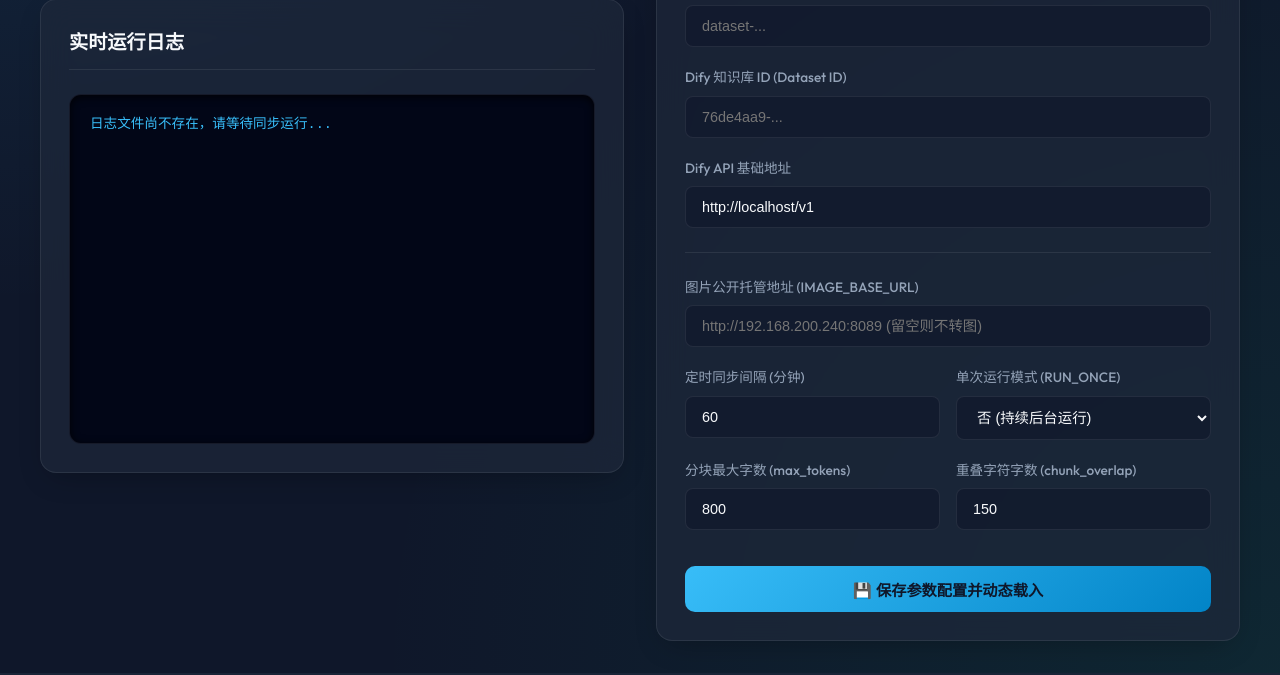
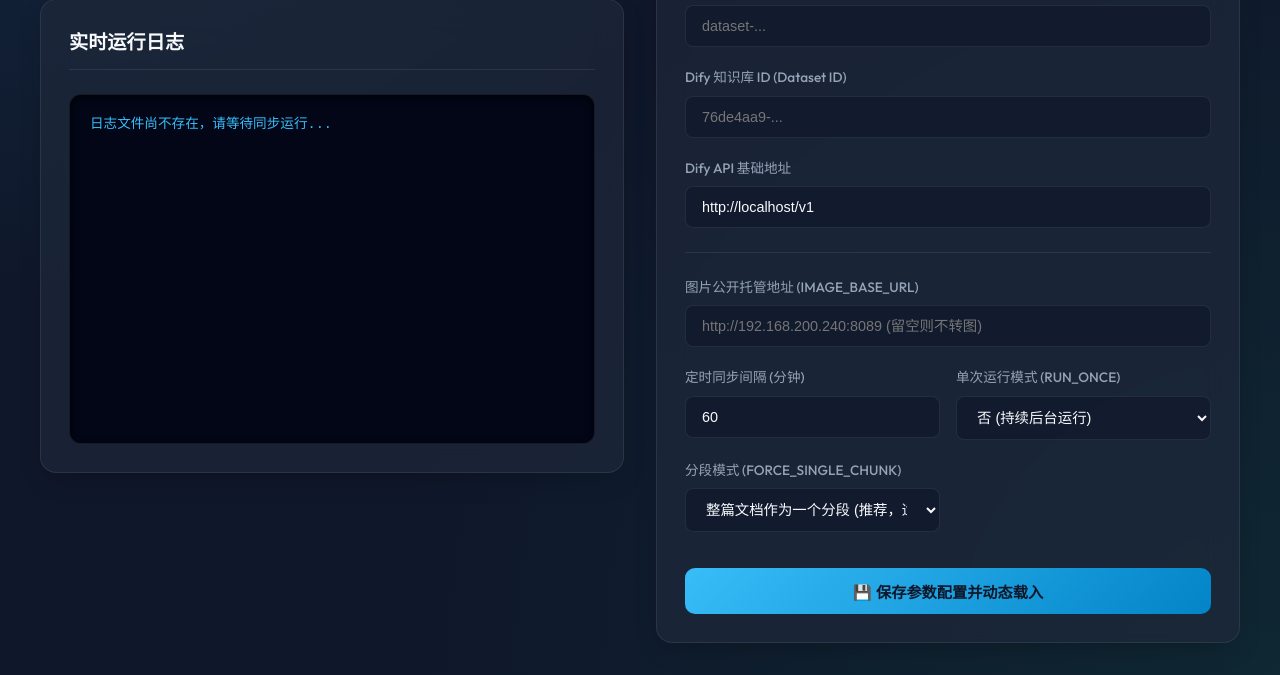
Before and after one commit to bbblq/feishuwiki2dify, a Flask app: page / in a window 1280 px wide. Shown: the part 576-1251 px from the top of the page. Run offline with Flask 3, Linux system fonts and the light colour scheme; parts of the project's set-up code (start-up, migrations or seed data) failed here and were passed over.

Commit message:
feat: add FORCE_SINGLE_CHUNK mode to keep whole document as one segment

```diff
--- a/app.py
+++ b/app.py
@@ -70,7 +70,7 @@ def manage_config():
             "FEISHU_APP_ID", "FEISHU_APP_SECRET", "FEISHU_WIKI_SPACE_ID",
             "DIFY_API_KEY", "DIFY_DATASET_ID", "DIFY_BASE_URL",
             "IMAGE_BASE_URL", "SYNC_INTERVAL_MINUTES", "RUN_ONCE",
-            "MAX_TOKENS", "CHUNK_OVERLAP"
+            "FORCE_SINGLE_CHUNK", "MAX_TOKENS", "CHUNK_OVERLAP"
         ]
         sanitized_config = {}
         for field in allowed_fields:
@@ -93,6 +93,8 @@ def manage_config():
             settings["SYNC_INTERVAL_MINUTES"] = os.environ.get("SYNC_INTERVAL_MINUTES", "60")
         if "RUN_ONCE" not in settings:
             settings["RUN_ONCE"] = os.environ.get("RUN_ONCE", "false")
+        if "FORCE_SINGLE_CHUNK" not in settings:
+            settings["FORCE_SINGLE_CHUNK"] = os.environ.get("FORCE_SINGLE_CHUNK", "true")
         if "MAX_TOKENS" not in settings:
             settings["MAX_TOKENS"] = os.environ.get("MAX_TOKENS", "800")
         if "CHUNK_OVERLAP" not in settings:
--- a/docker-compose.yml
+++ b/docker-compose.yml
@@ -23,6 +23,7 @@ services:
       - TZ=${TZ:-Asia/Shanghai}
       - MAX_TOKENS=${MAX_TOKENS:-800}
       - CHUNK_OVERLAP=${CHUNK_OVERLAP:-150}
+      - FORCE_SINGLE_CHUNK=${FORCE_SINGLE_CHUNK:-true}
     x-casaos:
       envs:
         - container: FEISHU_APP_ID
@@ -85,6 +86,11 @@ services:
             en_us: "Overlap length between chunks (default 150)"
             zh_cn: "知识库分块重叠长度"
           default: "150"
+        - container: FORCE_SINGLE_CHUNK
+          description:
+            en_us: "Force entire document as a single chunk (true/false, default true)"
+            zh_cn: "是否整篇文档作为一个分段 (适合一文一答)"
+          default: "true"
 
   image-server:
     image: nginx:alpine
--- a/sync_to_dify.py
+++ b/sync_to_dify.py
@@ -15,6 +15,7 @@ IMAGE_BASE_URL = ""
 IMAGES_DIR = "/app/images"
 MAX_TOKENS = "800"
 CHUNK_OVERLAP = "150"
+FORCE_SINGLE_CHUNK = "true"
 
 def load_settings():
     """Load configuration from JSON file first, falling back to environment variables"""
@@ -36,13 +37,14 @@ def load_settings():
         "IMAGE_BASE_URL": config.get("IMAGE_BASE_URL") or os.environ.get("IMAGE_BASE_URL", ""),
         "IMAGES_DIR": config.get("IMAGES_DIR") or os.environ.get("IMAGES_DIR", "/app/images"),
         "MAX_TOKENS": config.get("MAX_TOKENS") or os.environ.get("MAX_TOKENS", "800"),
-        "CHUNK_OVERLAP": config.get("CHUNK_OVERLAP") or os.environ.get("CHUNK_OVERLAP", "150")
+        "CHUNK_OVERLAP": config.get("CHUNK_OVERLAP") or os.environ.get("CHUNK_OVERLAP", "150"),
+        "FORCE_SINGLE_CHUNK": config.get("FORCE_SINGLE_CHUNK") or os.environ.get("FORCE_SINGLE_CHUNK", "true")
     }
 
 def load_globals():
     global FEISHU_APP_ID, FEISHU_APP_SECRET, FEISHU_WIKI_SPACE_ID
     global DIFY_API_KEY, DIFY_DATASET_ID, DIFY_BASE_URL
-    global IMAGE_BASE_URL, IMAGES_DIR, MAX_TOKENS, CHUNK_OVERLAP
+    global IMAGE_BASE_URL, IMAGES_DIR, MAX_TOKENS, CHUNK_OVERLAP, FORCE_SINGLE_CHUNK
     settings = load_settings()
     FEISHU_APP_ID = settings["FEISHU_APP_ID"]
     FEISHU_APP_SECRET = settings["FEISHU_APP_SECRET"]
@@ -54,6 +56,7 @@ def load_globals():
     IMAGES_DIR = settings["IMAGES_DIR"]
     MAX_TOKENS = settings["MAX_TOKENS"]
     CHUNK_OVERLAP = settings["CHUNK_OVERLAP"]
+    FORCE_SINGLE_CHUNK = settings["FORCE_SINGLE_CHUNK"]
 
 # Initial load
 load_globals()
@@ -576,30 +579,49 @@ def upsert_to_dify(title, content, doc_token, existing_doc_id=None):
     headers = {"Authorization": f"Bearer {DIFY_API_KEY}"}
 
     # 构建自定义分块规则
-    try:
-        max_tok = int(MAX_TOKENS)
-    except ValueError:
-        max_tok = 800
+    is_force_single = str(FORCE_SINGLE_CHUNK).lower() in ("true", "1", "yes")
 
-    try:
-        overlap = int(CHUNK_OVERLAP)
-    except ValueError:
-        overlap = 150
-
-    process_rule = {
-        "mode": "custom",
-        "rules": {
-            "pre_processing_rules": [
-                { "id": "remove_extra_spaces", "enabled": True },
-                { "id": "remove_urls_emails", "enabled": False }
-            ],
-            "segmentation": {
-                "separator": "\n\n",
-                "max_tokens": max_tok,
-                "chunk_overlap": overlap
+    if is_force_single:
+        # 强制单文档作为一个分段模式：使用永远不匹配的分段符，并且分段上限设为 50,000 token（约4万字），实现单篇整页不切分
+        process_rule = {
+            "mode": "custom",
+            "rules": {
+                "pre_processing_rules": [
+                    { "id": "remove_extra_spaces", "enabled": True },
+                    { "id": "remove_urls_emails", "enabled": False }
+                ],
+                "segmentation": {
+                    "separator": "###___NEVER_SPLIT_THIS_DOCUMENT___###",
+                    "max_tokens": 50000,
+                    "chunk_overlap": 0
+                }
             }
         }
-    }
+    else:
+        try:
+            max_tok = int(MAX_TOKENS)
+        except ValueError:
+            max_tok = 800
+
+        try:
+            overlap = int(CHUNK_OVERLAP)
+        except ValueError:
+            overlap = 150
+
+        process_rule = {
+            "mode": "custom",
+            "rules": {
+                "pre_processing_rules": [
+                    { "id": "remove_extra_spaces", "enabled": True },
+                    { "id": "remove_urls_emails", "enabled": False }
+                ],
+                "segmentation": {
+                    "separator": "\n\n",
+                    "max_tokens": max_tok,
+                    "chunk_overlap": overlap
+                }
+            }
+        }
 
     if existing_doc_id:
         # 更新已有文档
--- a/templates/index.html
+++ b/templates/index.html
@@ -414,6 +414,16 @@
 
                     <div class="form-group-row">
                         <div class="form-group">
+                            <label for="FORCE_SINGLE_CHUNK">分段模式 (FORCE_SINGLE_CHUNK)</label>
+                            <select id="FORCE_SINGLE_CHUNK">
+                                <option value="true">整篇文档作为一个分段 (推荐，适合一文一答)</option>
+                                <option value="false">自定义分块长度 (按字数切分)</option>
+                            </select>
+                        </div>
+                    </div>
+
+                    <div class="form-group-row" id="chunk-params-row">
+                        <div class="form-group">
                             <label for="MAX_TOKENS">分块最大字数 (max_tokens)</label>
                             <input type="number" id="MAX_TOKENS" required min="1" placeholder="800">
                         </div>
@@ -524,10 +534,28 @@
                         input.value = config[key];
                     }
                 }
+                toggleChunkParams();
             } catch (err) {
                 showToast("获取参数配置失败", "error");
             }
         }
+
+        const forceSingleSelect = document.getElementById("FORCE_SINGLE_CHUNK");
+        const chunkParamsRow = document.getElementById("chunk-params-row");
+
+        function toggleChunkParams() {
+            if (forceSingleSelect.value === "true") {
+                chunkParamsRow.style.display = "none";
+                document.getElementById("MAX_TOKENS").removeAttribute("required");
+                document.getElementById("CHUNK_OVERLAP").removeAttribute("required");
+            } else {
+                chunkParamsRow.style.display = "flex";
+                document.getElementById("MAX_TOKENS").setAttribute("required", "required");
+                document.getElementById("CHUNK_OVERLAP").setAttribute("required", "required");
+            }
+        }
+
+        forceSingleSelect.addEventListener("change", toggleChunkParams);
 
         // Trigger manual sync
         document.getElementById("btn-sync").addEventListener("click", async () => {
@@ -552,7 +580,7 @@
                 "FEISHU_APP_ID", "FEISHU_APP_SECRET", "FEISHU_WIKI_SPACE_ID",
                 "DIFY_API_KEY", "DIFY_DATASET_ID", "DIFY_BASE_URL",
                 "IMAGE_BASE_URL", "SYNC_INTERVAL_MINUTES", "RUN_ONCE",
-                "MAX_TOKENS", "CHUNK_OVERLAP"
+                "FORCE_SINGLE_CHUNK", "MAX_TOKENS", "CHUNK_OVERLAP"
             ];
 
             const payload = {};
```
Also changed, not shown: 1 other file.
